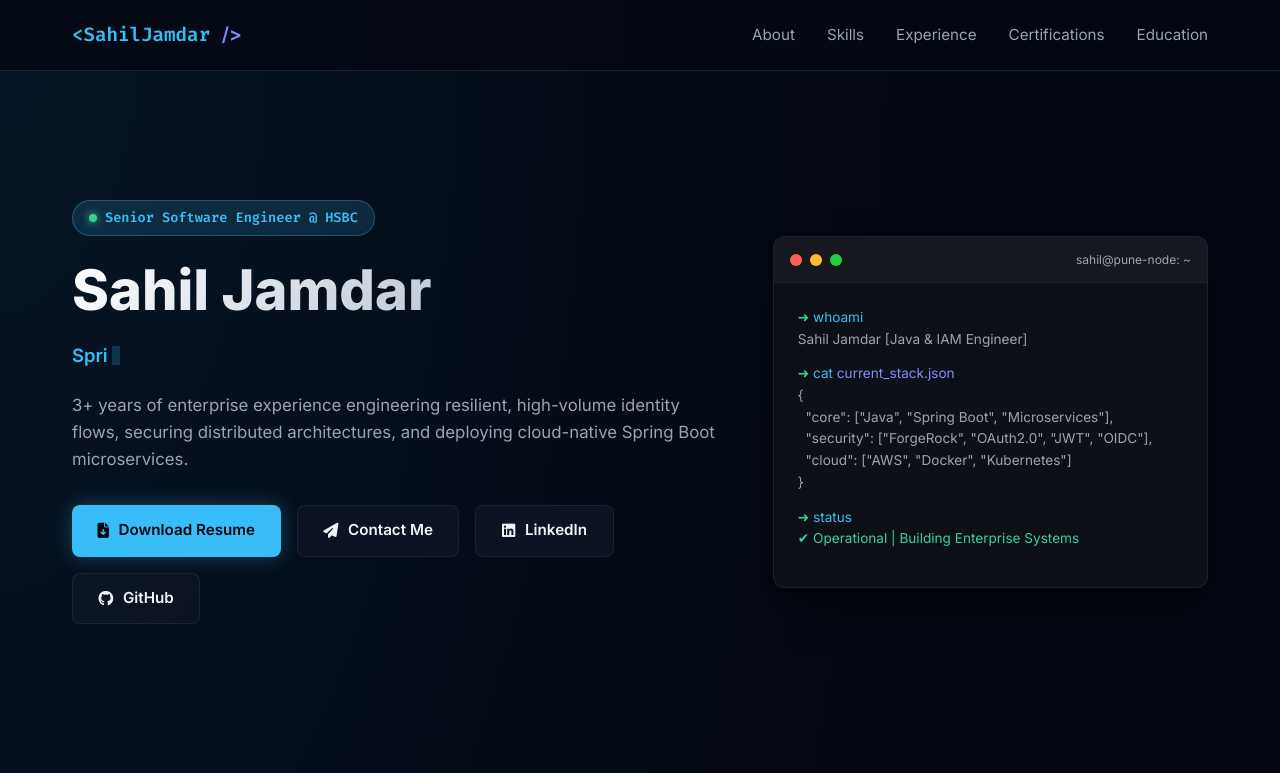
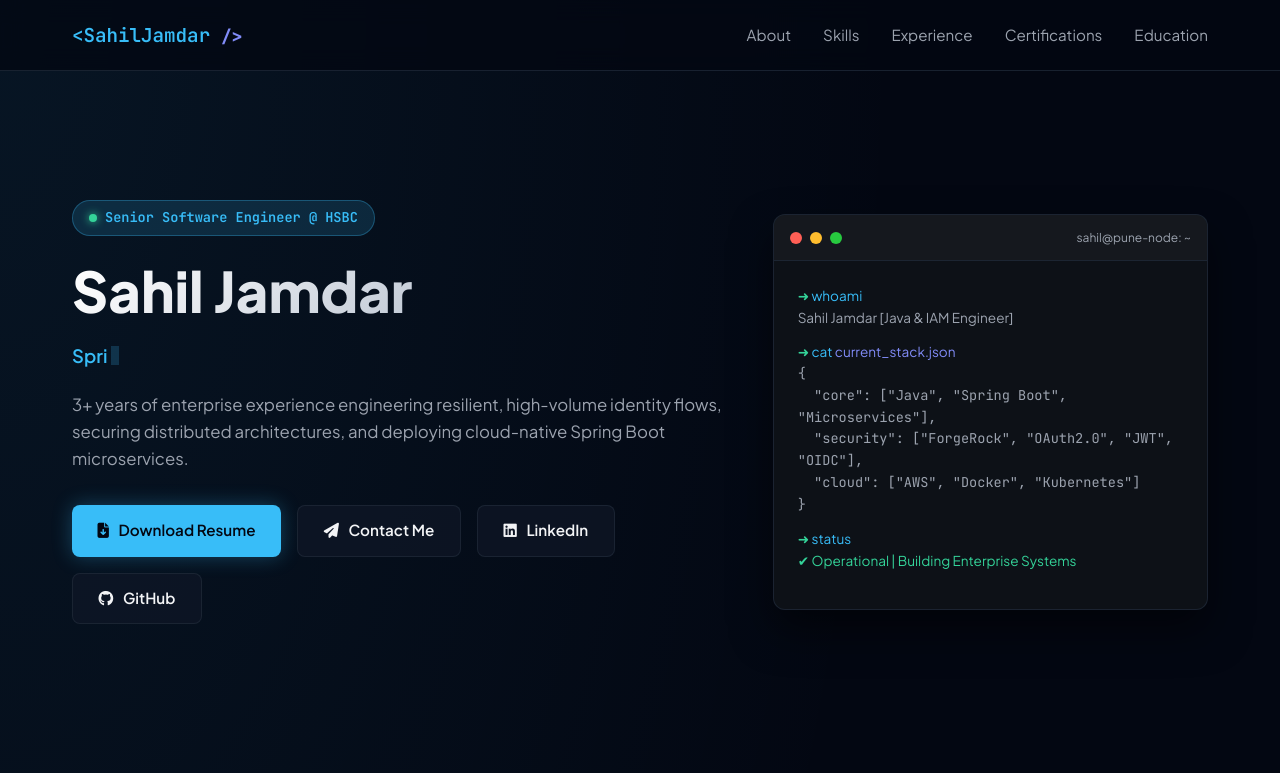
Before and after one commit to jamdarsahil/jamdarsahil.github.io, a plain HTML site: page index.html in a window 1280 px wide. Shown: the top 773 px of the page. Drawn offline with Linux system fonts and the light colour scheme.

Commit message:
Change in Font

```diff
--- a/index.html
+++ b/index.html
@@ -4,9 +4,9 @@
     <meta charset="UTF-8">
     <meta name="viewport" content="width=device-width, initial-scale=1.0">
     <title>Sahil Jamdar | Java Backend & IAM Engineer</title>
-    <!-- FontAwesome & Google Fonts -->
+    <!-- FontAwesome & JetBrains Mono / Plus Jakarta Sans Fonts -->
     <link rel="stylesheet" href="https://cdnjs.cloudflare.com/ajax/libs/font-awesome/6.4.0/css/all.min.css">
-    <link href="https://fonts.googleapis.com/css2?family=Fira+Code:wght@400;600&family=Inter:wght@300;400;600;800&display=swap" rel="stylesheet">
+    <link href="https://fonts.googleapis.com/css2?family=JetBrains+Mono:wght@400;600&family=Plus+Jakarta+Sans:wght@400;600;800&display=swap" rel="stylesheet">
 
     <style>
         :root {
@@ -26,7 +26,7 @@
             margin: 0;
             padding: 0;
             box-sizing: border-box;
-            font-family: 'Inter', sans-serif;
+            font-family: 'Plus Jakarta Sans', sans-serif;
             scroll-behavior: smooth;
         }
 
@@ -61,7 +61,7 @@
         }
 
         .logo {
-            font-family: 'Fira Code', monospace;
+            font-family: 'JetBrains Mono', monospace !important;
             font-size: 1.2rem;
             font-weight: 600;
             color: var(--primary);
@@ -116,7 +116,7 @@
             font-size: 0.85rem;
             font-weight: 600;
             margin-bottom: 1.5rem;
-            font-family: 'Fira Code', monospace;
+            font-family: 'JetBrains Mono', monospace !important;
         }
 
         .badge-dot {
@@ -146,7 +146,7 @@
             min-height: 2.2rem;
             display: flex;
             align-items: center;
-            font-family: 'Fira Code', monospace;
+            font-family: 'JetBrains Mono', monospace !important;
         }
 
         .typing-cursor {
@@ -166,10 +166,6 @@
         .fade-text {
             transition: opacity 0.5s ease-in-out;
             opacity: 1;
-        }
-
-        .fade-text.hidden {
-            opacity: 0;
         }
 
         .hero-bio {
@@ -226,7 +222,7 @@
             border-radius: 12px;
             box-shadow: 0 20px 40px rgba(0,0,0,0.5);
             overflow: hidden;
-            font-family: 'Fira Code', monospace;
+            font-family: 'JetBrains Mono', monospace !important;
         }
 
         .terminal-header {
@@ -258,6 +254,18 @@
             padding: 1.5rem;
             font-size: 0.85rem;
             color: #e2e8f0;
+        }
+
+        /* Preformatted Text Rules for Terminal */
+        .terminal-body pre,
+        .terminal-body code {
+            font-family: 'JetBrains Mono', monospace !important;
+            white-space: pre-wrap;
+            word-break: break-word;
+            margin: 0;
+            padding: 0;
+            background: transparent;
+            border: none;
         }
 
         .t-prompt { color: var(--success); }
@@ -328,7 +336,7 @@
             font-size: 0.8rem;
             padding: 0.3rem 0.7rem;
             border-radius: 6px;
-            font-family: 'Fira Code', monospace;
+            font-family: 'JetBrains Mono', monospace !important;
         }
 
         /* Experience Timeline */
@@ -377,7 +385,7 @@
         .exp-date {
             font-size: 0.85rem;
             color: var(--text-muted);
-            font-family: 'Fira Code', monospace;
+            font-family: 'JetBrains Mono', monospace !important;
             margin-bottom: 1.2rem;
         }
 
@@ -435,7 +443,7 @@
             border-top: 1px solid var(--card-border);
             color: var(--text-muted);
             font-size: 0.9rem;
-            font-family: 'Fira Code', monospace;
+            font-family: 'JetBrains Mono', monospace !important;
         }
 
         @media (max-width: 900px) {
@@ -510,13 +518,15 @@
                     <p class="t-out">Sahil Jamdar [Java & IAM Engineer]</p>
 
                     <p><span class="t-prompt">➜</span> <span class="t-cmd">cat</span> <span class="t-arg">current_stack.json</span></p>
-                    <p class="t-out">{<br>
-                    &nbsp;&nbsp;"core": ["Java", "Spring Boot", "Microservices"],<br>
-                    &nbsp;&nbsp;"security": ["ForgeRock", "OAuth2.0", "JWT", "OIDC"],<br>
-                    &nbsp;&nbsp;"cloud": ["AWS", "Docker", "Kubernetes"]<br>
-                    }</p>
 
-                    <p><span class="t-prompt">➜</span> <span class="t-cmd">status</span></p>
+                    <!-- Preformatted JSON Code Block -->
+                    <pre><code class="t-out">{
+  "core": ["Java", "Spring Boot", "Microservices"],
+  "security": ["ForgeRock", "OAuth2.0", "JWT", "OIDC"],
+  "cloud": ["AWS", "Docker", "Kubernetes"]
+}</code></pre>
+
+                    <p style="margin-top: 0.8rem;"><span class="t-prompt">➜</span> <span class="t-cmd">status</span></p>
                     <p class="t-out" style="color: var(--success);">✔ Operational | Building Enterprise Systems</p>
                 </div>
             </div>
@@ -619,21 +629,21 @@
                     <i class="fa-brands fa-aws info-icon"></i>
                     <div>
                         <h4>AWS Certified Solutions Architect</h4>
-                        <p style="color: var(--text-muted); font-size: 0.85rem;">Associate (2024)</p>
+                        <p style="color: var(--text-muted); font-size: 0.85rem;">Associate (2024)[cite: 1]</p>
                     </div>
                 </div>
                 <div class="info-card">
                     <i class="fa-brands fa-aws info-icon"></i>
                     <div>
                         <h4>AWS Certified Developer</h4>
-                        <p style="color: var(--text-muted); font-size: 0.85rem;">Associate (2025)</p>
+                        <p style="color: var(--text-muted); font-size: 0.85rem;">Associate (2025)[cite: 1]</p>
                     </div>
                 </div>
                 <div class="info-card">
                     <i class="fa-solid fa-brain info-icon"></i>
                     <div>
                         <h4>Fundamentals of Agentic AI</h4>
-                        <p style="color: var(--text-muted); font-size: 0.85rem;">Business & Ethical Insights (2026)</p>
+                        <p style="color: var(--text-muted); font-size: 0.85rem;">Business & Ethical Insights (2026)[cite: 1]</p>
                     </div>
                 </div>
             </div>
@@ -649,14 +659,14 @@
                     <i class="fa-solid fa-laptop-code info-icon"></i>
                     <div>
                         <h4>PG Diploma in Advanced Computing</h4>
-                        <p style="color: var(--text-muted); font-size: 0.85rem;">C-DAC</p>
+                        <p style="color: var(--text-muted); font-size: 0.85rem;">C-DAC[cite: 1]</p>
                     </div>
                 </div>
                 <div class="info-card">
                     <i class="fa-solid fa-university info-icon"></i>
                     <div>
                         <h4>Bachelor of Engineering (B.E.)</h4>
-                        <p style="color: var(--text-muted); font-size: 0.85rem;">University of Pune</p>
+                        <p style="color: var(--text-muted); font-size: 0.85rem;">University of Pune[cite: 1]</p>
                     </div>
                 </div>
             </div>
@@ -667,7 +677,7 @@
         <p>&lt;/&gt; Designed & Built by Sahil Jamdar • 2026</p>
     </footer>
 
-    <!-- Script for Skill Items Fade/Typing Animation -->
+    <!-- Script for Skill Items Typing Animation -->
     <script>
         const items = [
             "Java Backend Developer",
@@ -698,12 +708,12 @@
             let typeSpeed = isDeleting ? 40 : 80;
 
             if (!isDeleting && charIndex === currentItem.length) {
-                typeSpeed = 1800; // Pause at end of word
+                typeSpeed = 1800;
                 isDeleting = true;
             } else if (isDeleting && charIndex === 0) {
                 isDeleting = false;
                 itemIndex = (itemIndex + 1) % items.length;
-                typeSpeed = 400; // Pause before typing next word
+                typeSpeed = 400;
             }
 
             setTimeout(typeEffect, typeSpeed);
```
